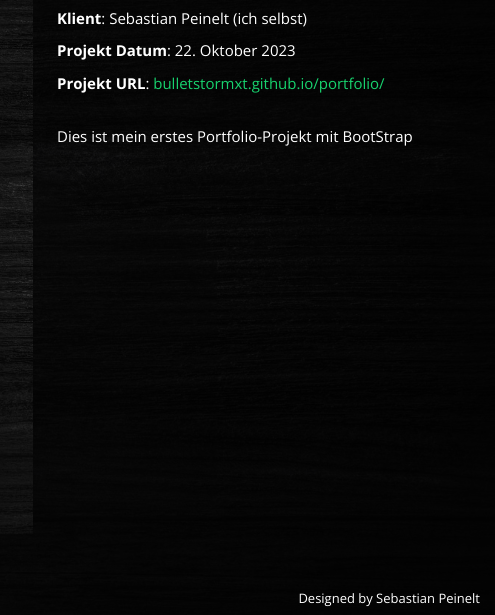
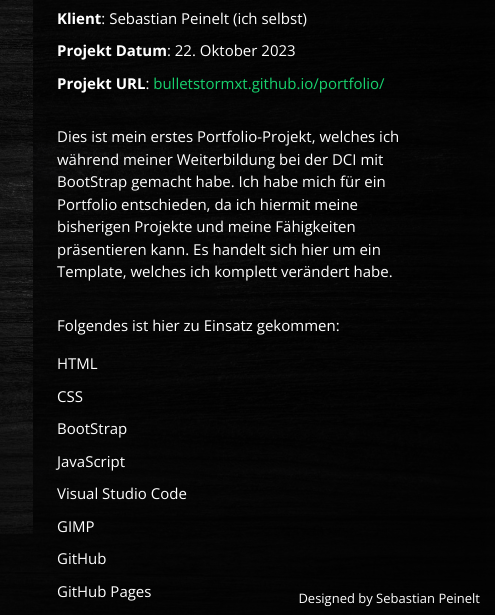
Before and after one commit to BulletStormXT/portfolio, a plain HTML site: page portfolio001-details.html in a window 1280 px wide. Shown: the part 177-792 px from the top of the page, 785-1280 px from the left. Drawn offline with nearby package versions, Linux system fonts and the light colour scheme.

Commit message:
VSCommunity bearbeitet

```diff
--- a/portfolio001-details.html
+++ b/portfolio001-details.html
@@ -93,8 +93,27 @@
             </ul>
 
             <p>
-              Dies ist mein erstes Portfolio-Projekt mit BootStrap
+              Dies ist mein erstes Portfolio-Projekt, welches ich während meiner Weiterbildung bei der DCI mit BootStrap gemacht habe. Ich habe mich für ein Portfolio entschieden,
+                da ich hiermit meine bisherigen Projekte und meine Fähigkeiten präsentieren kann. Es handelt sich hier um ein Template, welches ich komplett verändert habe.
+
             </p>
+              <p>
+                  Folgendes ist hier zu Einsatz gekommen:
+
+
+
+                  <ul>
+                    <li>HTML</li>
+                    <li>CSS</li>
+                    <li>BootStrap</li>
+                    <li>JavaScript</li>
+                    <li>Visual Studio Code</li>
+                    <li>GIMP</li>
+                    <li>GitHub</li>
+                    <li>GitHub Pages</li>
+
+                  </ul>
+              </p>
           </div>
 
         </div>
```
